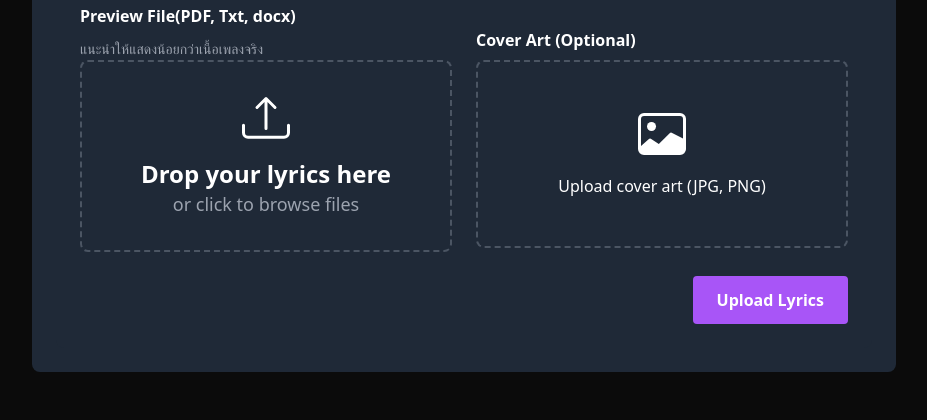
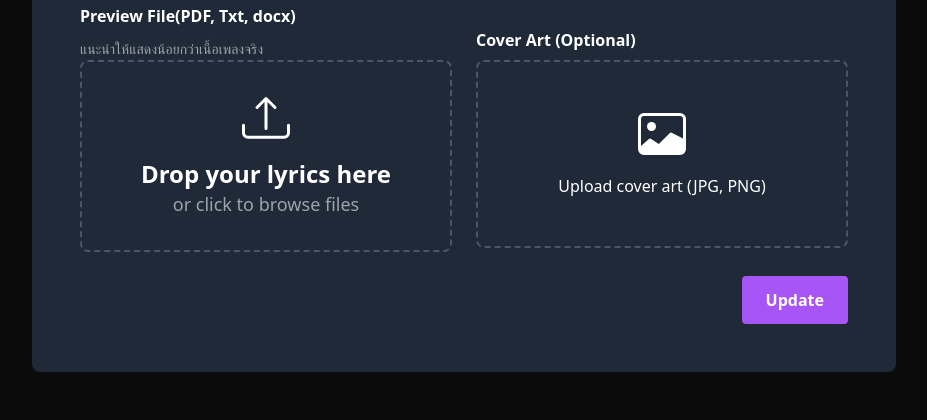
Before and after one commit to insisapim/Mr.beats, a Django app: template mrbeats/products/templates/editproduct.html in a window 1280 px wide. Shown: the part 862-1282 px from the top of the page, without its empty margins (176-1103 px from the left). Run offline with Django 5.2, Linux system fonts and the light colour scheme; the template is opened without the code that fills it: values that come from a table or form of the project are taken from there, others are empty; some libraries are stand-ins or nearby versions.

Commit message:
fix: edit failed

```diff
--- a/mrbeats/products/templates/editproduct.html
+++ b/mrbeats/products/templates/editproduct.html
@@ -1,6 +1,6 @@
 {% extends 'layouts/base.html' %}
 {% block title %}Mr.Beats - UploadBeats{%endblock %} {% block content %}
-{%if productForm.lyrics_text == "" %}
+{%if product.lyrics_text == "" %}
 <body class="bg-gray-900 text-gray-100 font-sans">
   <div class="max-w-4xl mx-auto py-12 px-4">
     <div class="mb-6">
@@ -10,6 +10,7 @@
     </div>
     <!-- Upload Beat Form -->
     {{ form.non_field_errors }}
+    <section class="p-6 rounded-lg space-y-6 bg-gray-800">
     <form
       method="POST"
       enctype="multipart/form-data"
@@ -259,6 +260,7 @@
       action="{% url 'delete-product' productForm.instance.pk %}"
       method="post"
       onsubmit="return confirm('แน่ใจจะลบสินค้านี้?');"
+      class="text-right mr-6"
     >
       {% csrf_token %}
       <button
@@ -269,6 +271,7 @@
       </button>
     </form>
     {% endif %}
+    </section>
   </div>
   <script>
     document.addEventListener("DOMContentLoaded", () => {
@@ -512,7 +515,7 @@
           type="submit"
           class="bg-purple-500 hover:bg-purple-600 px-6 py-3 rounded font-semibold"
         >
-          Upload Lyrics
+          Update
         </button>
       </div>
     </form>
--- a/mrbeats/products/views.py
+++ b/mrbeats/products/views.py
@@ -227,13 +227,13 @@ class EditProductView(View):
             else:
                 productForm = LyricsForm(instance=product)
 
-        return render(request, 'editproduct.html', {"productForm": productForm})
+        return render(request, 'editproduct.html', {"productForm": productForm, "product": product})
 
     def post(self, request, id):
         if request.user.is_authenticated:
             license_type = request.POST.get('license_type')
             prod = Product.objects.get(id=id)
-            if prod.lyrics_text == "":
+            if prod.lyrics_text == "" :
                 form = EditProductForm(request.POST or None, request.FILES or None, instance=prod)
             else:
                 form = EditLyricsForm(request.POST or None, request.FILES or None, instance=prod)
```
